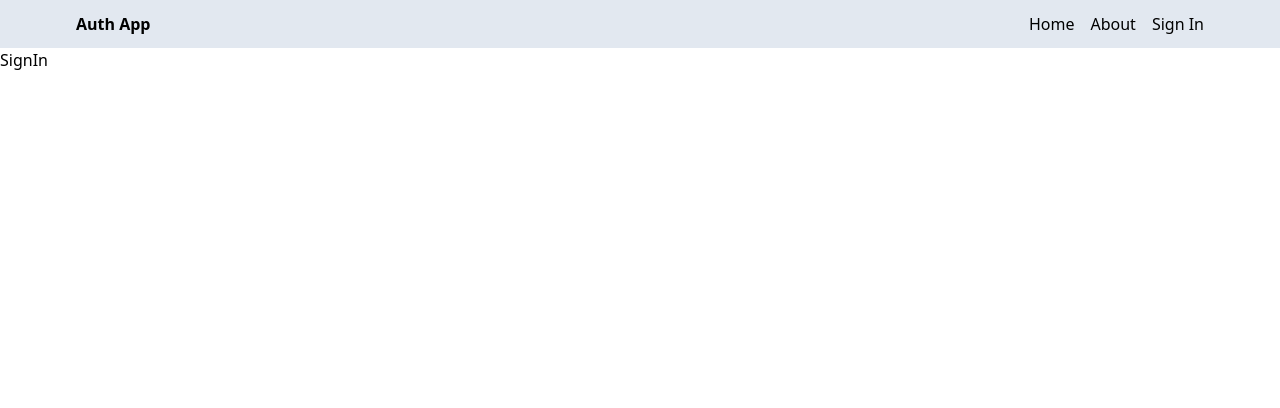
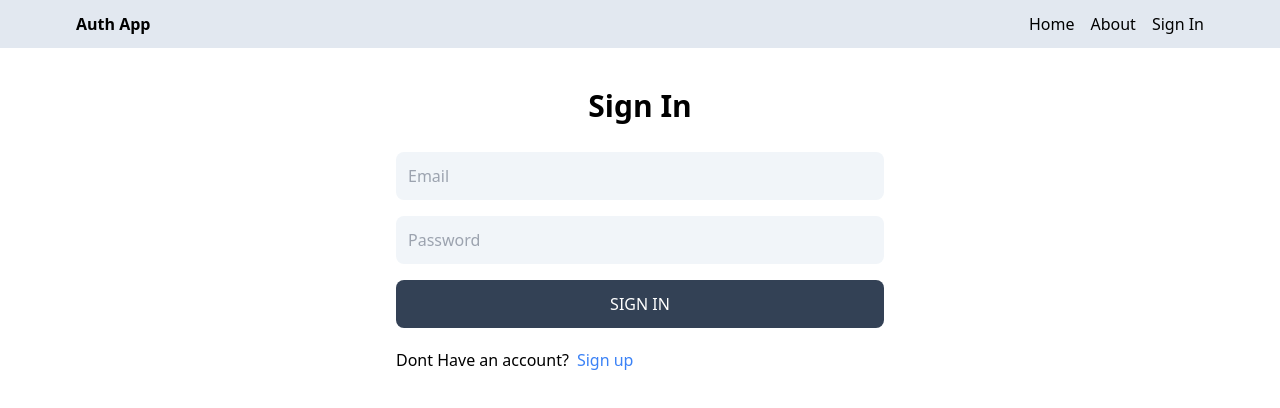
Before and after one commit to vivekPatil45/mern-auth, a React (Vite) app in the folder client/: page /sign-in in a window 1280 px wide. Shown: the top 408 px of the page. Built offline with nearby package versions, Linux system fonts and the light colour scheme.

Commit message:
complete the sign in page functionality

```diff
--- a/client/src/pages/SignIn.jsx
+++ b/client/src/pages/SignIn.jsx
@@ -1,9 +1,72 @@
-import React from 'react'
+import { useState } from 'react';
+import { Link, useNavigate } from 'react-router-dom';
 
 const SignIn = () => {
+    const [formData, setFormData] = useState({});
+    const [error, setError] = useState(false);
+    const [loading, setLoading] = useState(false);
+    const navigate = useNavigate();
+    const handleChange = (e) => {
+        setFormData({ ...formData, [e.target.id]: e.target.value });
+    };
+
+    const handleSubmit = async (e) => {
+        e.preventDefault();
+        try {
+            setLoading(true);
+            setError(false);
+            const res = await fetch('/api/auth/signin', {
+                method: 'POST',
+                headers: {
+                'Content-Type': 'application/json',
+                },
+                body: JSON.stringify(formData),
+            });
+            const data = await res.json();
+            setLoading(false);
+            if (data.success === false) {
+                setError(true);
+                return;
+            }
+            navigate('/');
+        } catch (error) {
+            setLoading(false);
+            setError(true);
+        }
+    };
+
     return (
-        <div>
-            SignIn
+        <div className='p-3 max-w-lg mx-auto'>
+            <h1 className='text-3xl text-center font-semibold my-7'>Sign In</h1>
+            <form onSubmit={handleSubmit} className='flex flex-col gap-4'>
+                <input
+                type='email'
+                placeholder='Email'
+                id='email'
+                className='bg-slate-100 p-3 rounded-lg'
+                onChange={handleChange}
+                />
+                <input
+                type='password'
+                placeholder='Password'
+                id='password'
+                className='bg-slate-100 p-3 rounded-lg'
+                onChange={handleChange}
+                />
+                <button
+                disabled={loading}
+                className='bg-slate-700 text-white p-3 rounded-lg uppercase hover:opacity-95 disabled:opacity-80'
+                >
+                {loading ? 'Loading...' : 'Sign In'}
+                </button>
+            </form>
+            <div className='flex gap-2 mt-5'>
+                <p>Dont Have an account?</p>
+                <Link to='/sign-up'>
+                <span className='text-blue-500'>Sign up</span>
+                </Link>
+            </div>
+            <p className='text-red-700 mt-5'>{error && 'Something went wrong!'}</p>
         </div>
     )
 }
--- a/client/src/pages/SignUp.jsx
+++ b/client/src/pages/SignUp.jsx
@@ -1,5 +1,5 @@
 import { useState } from 'react';
-import { Link } from 'react-router-dom'
+import {useNavigate, Link } from 'react-router-dom'
 
 
 const SignUp = () => {
@@ -7,6 +7,7 @@
     const [formData, setFormData] = useState({});
     const [error, setError] = useState(false);
     const [loading, setLoading] = useState(false);
+    const navigate = useNavigate();
 
     const handleChange = (e) => {
         setFormData({ ...formData, [e.target.id]: e.target.value });
@@ -31,6 +32,7 @@
                 setError(true);
                 return;
             }
+            navigate('/sign-in');
         } catch (error) {
             setLoading(false);
             setError(true);
```
